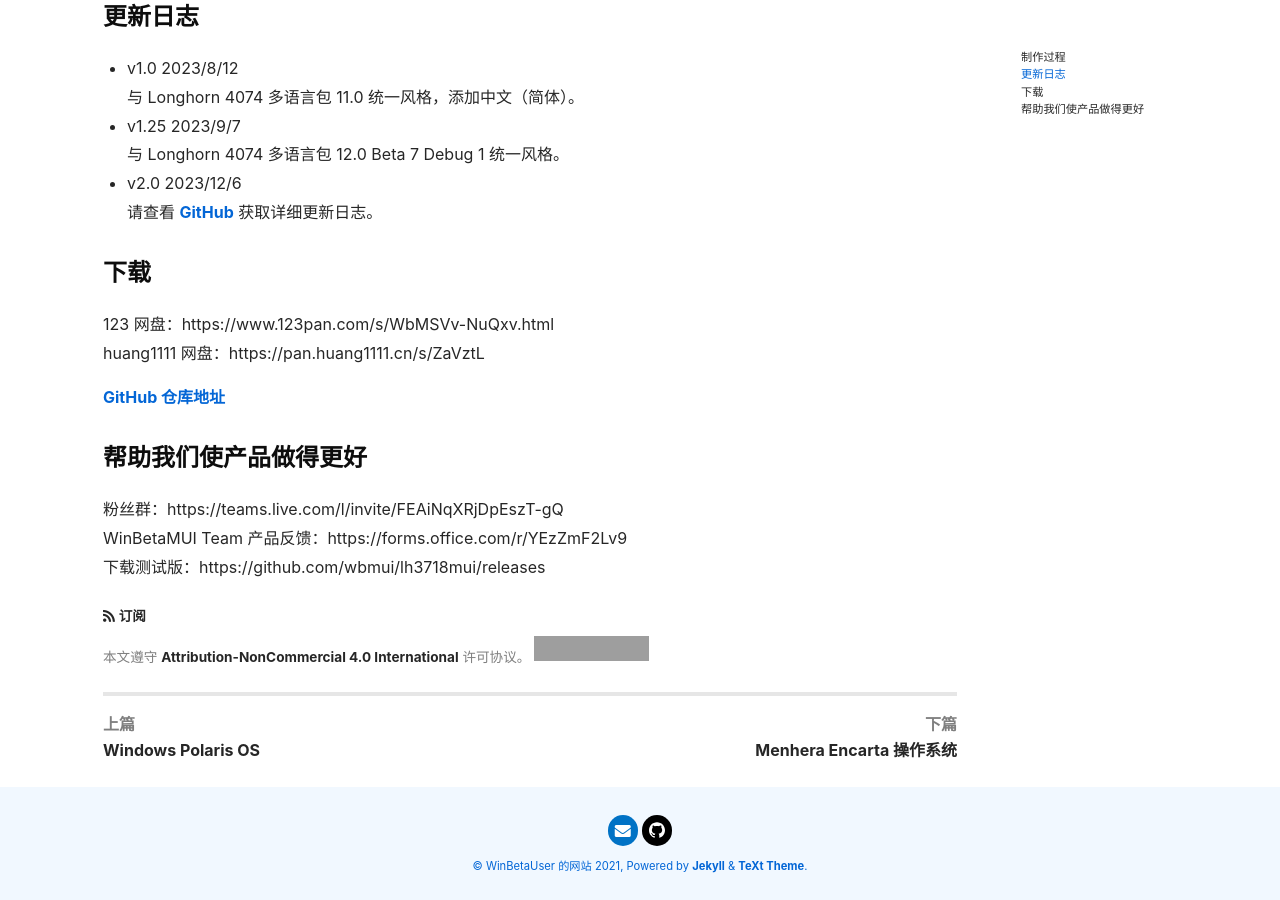
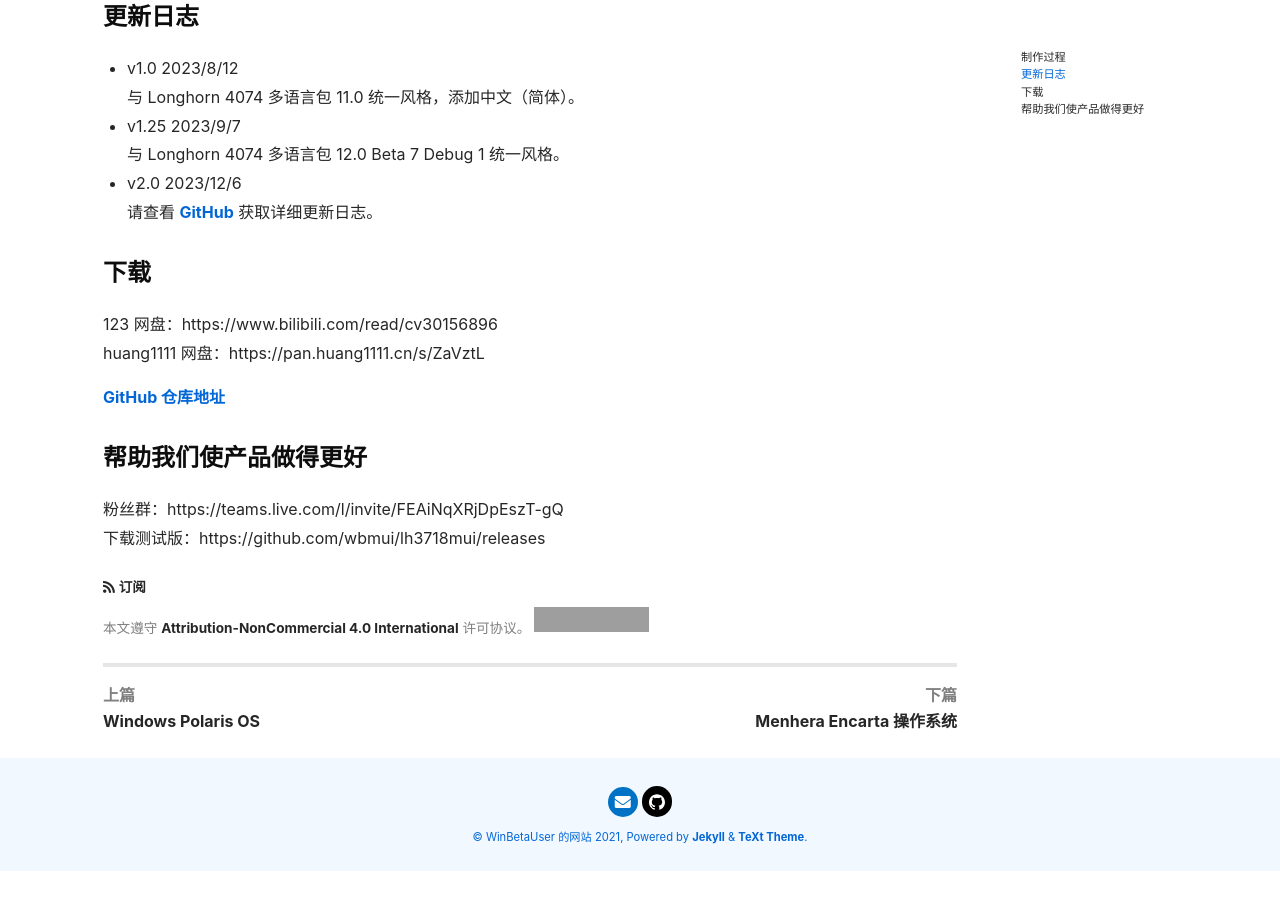
Before and after one commit to orangeZSCB/wbl2.github.io, a Jekyll site: the page built from _posts/2023-09-19-lh3718mui.md, in a window 1280 px wide and 900 px high, scrolled down 1004 px. Built offline with Jekyll 4.4.1, drawn with Linux system fonts in a browser that asks for light colours; nearby versions of some CDN libraries; after the commit the page ends 1875 px from its top, so only the background shows below that; grey boxes are pictures that could not be loaded.

Commit message:
删除反馈

```diff
--- a/_posts/2023-09-19-lh3718mui.md
+++ b/_posts/2023-09-19-lh3718mui.md
@@ -22,11 +22,11 @@
 
 ### 下载
 
-123 网盘：https://www.123pan.com/s/WbMSVv-NuQxv.html<br>
+123 网盘：https://www.bilibili.com/read/cv30156896<br>
 huang1111 网盘：https://pan.huang1111.cn/s/ZaVztL
 
 [GitHub 仓库地址](https://github.com/wbmui/lh3718mui)
 
 ### 帮助我们使产品做得更好
 
-粉丝群：https://teams.live.com/l/invite/FEAiNqXRjDpEszT-gQ<br>WinBetaMUI Team 产品反馈：https://forms.office.com/r/YEzZmF2Lv9<br>下载测试版：https://github.com/wbmui/lh3718mui/releases
+粉丝群：https://teams.live.com/l/invite/FEAiNqXRjDpEszT-gQ<br>下载测试版：https://github.com/wbmui/lh3718mui/releases
```
Also changed, not shown: _posts/2023-06-10-lh4074mui.md (+4 -4 lines).
